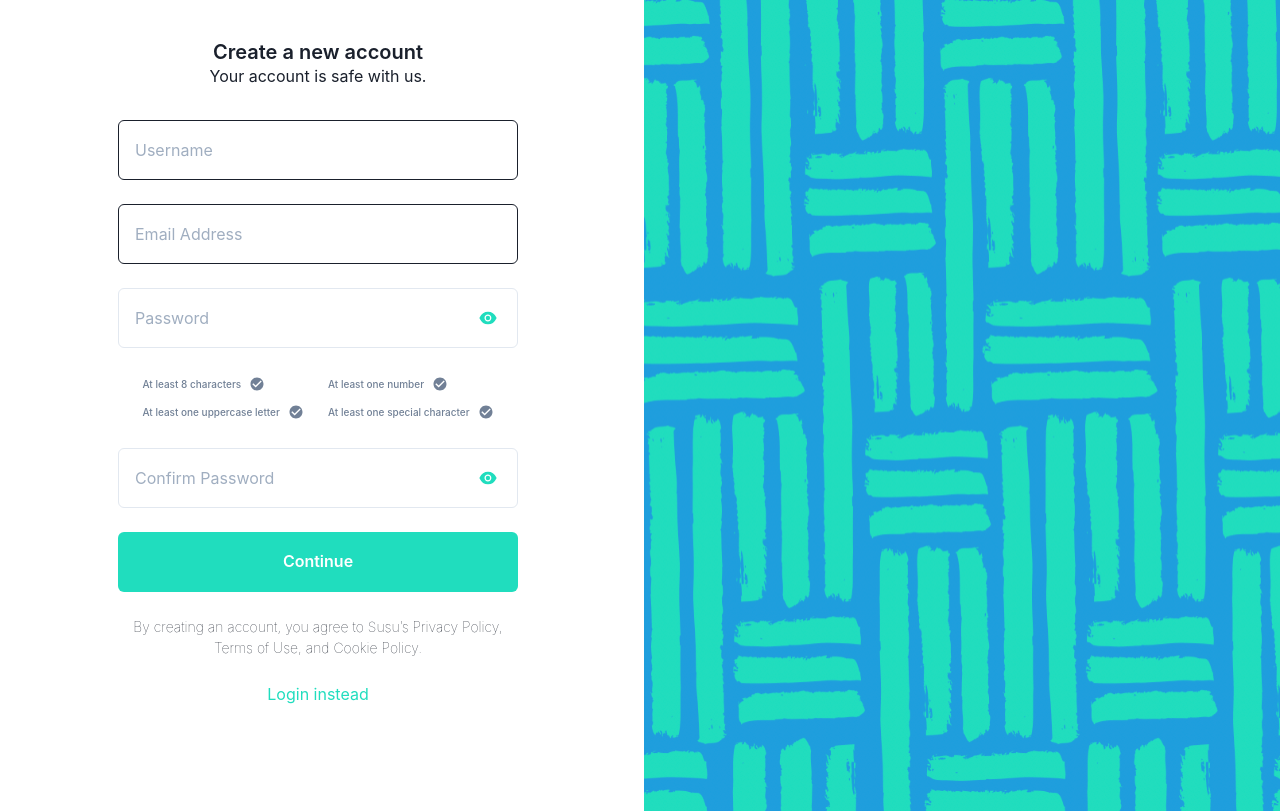
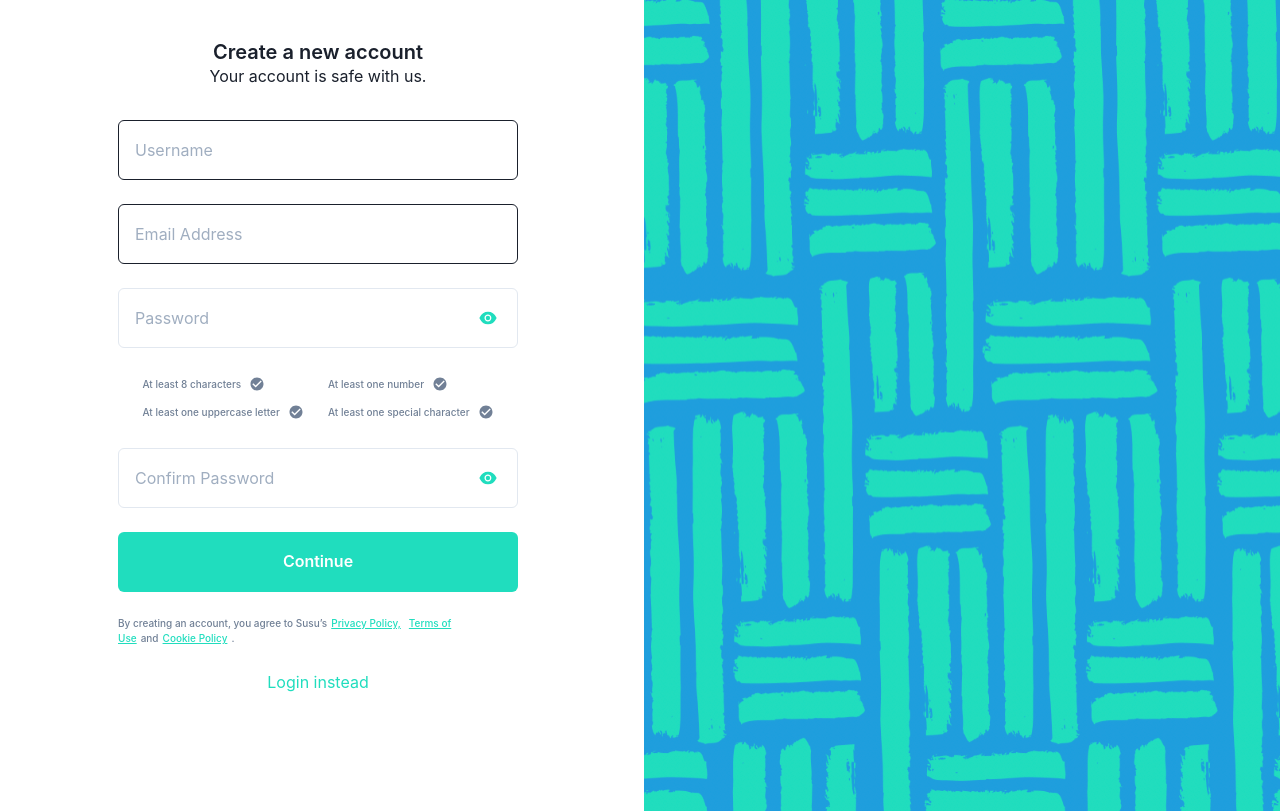
Before and after one commit to mpereannor/susu_fe, a Next.js app: page /auth/signup in a window 1280 px wide. Built offline with nearby package versions, Linux system fonts and the light colour scheme.

Commit message:
style: update terms of use

```diff
--- a/pages/auth/signup/index.tsx
+++ b/pages/auth/signup/index.tsx
@@ -12,6 +12,7 @@ import {
   InputRightElement,
   Stack,
   Text,
+  textDecoration,
   useColorModeValue,
 } from '@chakra-ui/react'
 import Image from 'next/image'
@@ -223,15 +224,44 @@ const SignUp = () => {
                 >
                   Continue
                 </Button>
-                <Text
-                  fontSize={'sm'}
-                  textAlign="center"
-                  fontWeight={40}
+                <Box
+                  fontSize={10}
+                  fontWeight={'medium'}
+                  color={'#718096'}
                   w={['300px', null, '400px']}
+                  // textAlign="left"
                 >
-                  By creating an account, you agree to Susu’s Privacy Policy,
-                  Terms of Use, and Cookie Policy.
-                </Text>
+                  By creating an account, you agree to Susu’s
+                  <span
+                    style={{
+                      color: ' #20ddbe',
+                      textDecoration: 'underline',
+                      margin: '0 4px',
+                    }}
+                  >
+                    Privacy Policy,
+                  </span>
+                  <span
+                    style={{
+                      color: ' #20ddbe',
+                      textDecoration: 'underline',
+                      margin: '0 4px',
+                    }}
+                  >
+                    Terms of Use
+                  </span>
+                  and
+                  <span
+                    style={{
+                      color: ' #20ddbe',
+                      textDecoration: 'underline',
+                      margin: '0 4px',
+                    }}
+                  >
+                    Cookie Policy
+                  </span>
+                  .
+                </Box>
                 <Box textAlign={'center'}>
                   <Link href={'/auth/login'}>
                     <Text color="#20ddbe" _hover={{ color: 'teal.400' }}>
```
